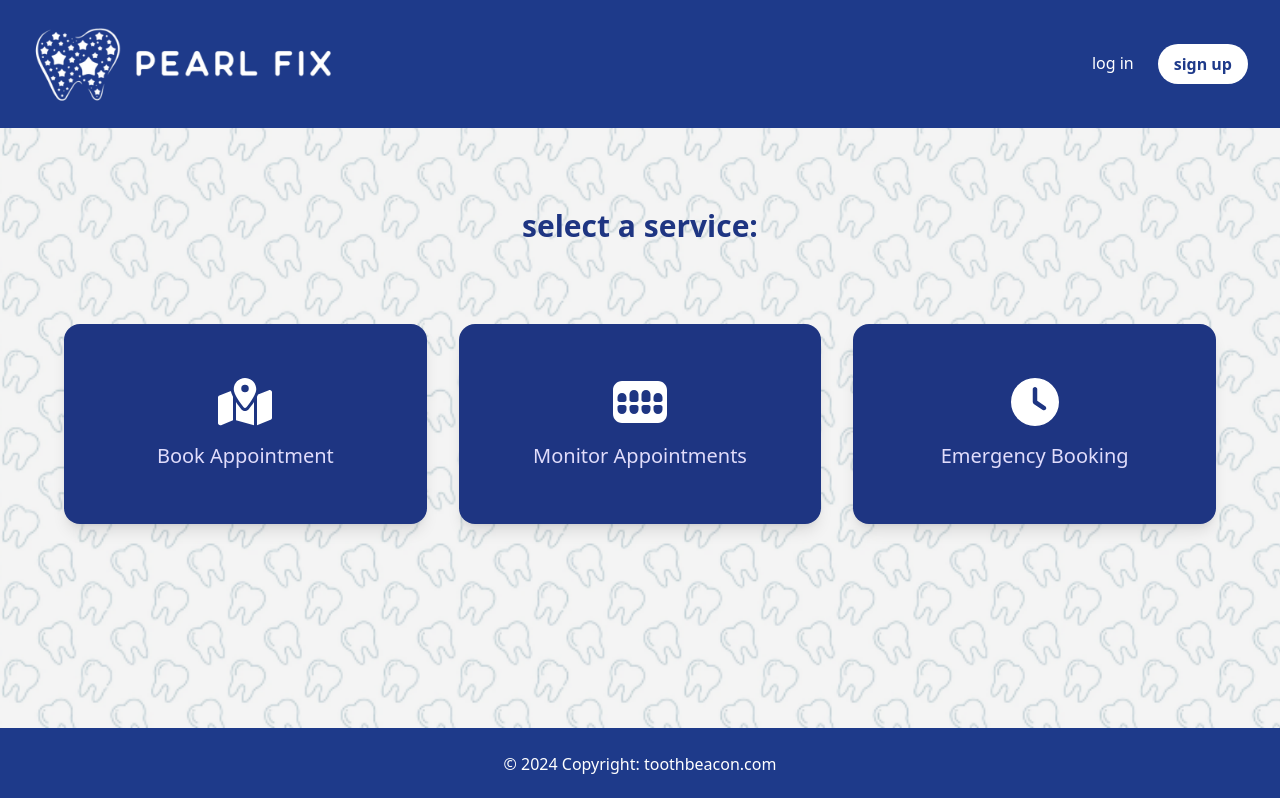
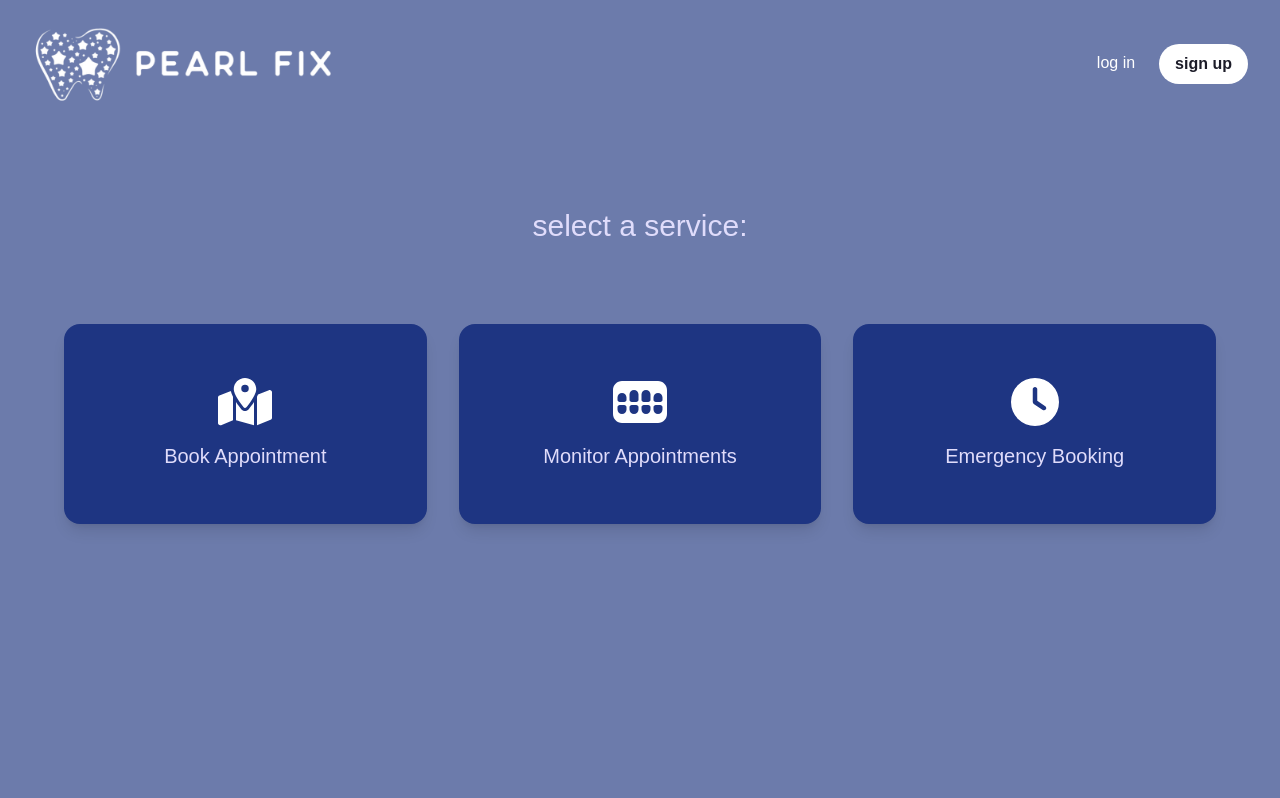
Before and after one commit to renney-11/pearl-fix, a Next.js app in the folder frontend/: page /patient-tool/landing-page in a window 1280 px wide. Shown: the top 798 px of the page. Built offline with nearby package versions, Linux system fonts and the light colour scheme.

Commit message:
#20 update overall design choices

```diff
--- a/frontend/app/page.tsx
+++ b/frontend/app/page.tsx
@@ -1,4 +1,3 @@
-import Footer from '@/src/components/footer';
 import Header from "@/src/components/header";
 import Background from '@/src/components/background';
 import SubBackground from '@/src/components/subbackground';
@@ -15,7 +14,6 @@ export default function App() {
       </main>
       </SubBackground>
       </Background>
-      <Footer />
     </div>
   );
 }
--- a/frontend/app/patient-tool/find-care/page.tsx
+++ b/frontend/app/patient-tool/find-care/page.tsx
@@ -1,4 +1,3 @@
-import Footer from '@/src/components/footer';
 import Header from '@/src/components/header';
 import SubBackground from '@/src/components/subbackground';
 import Background from '@/src/components/background';
@@ -18,7 +17,6 @@ export default function App() {
               <Map />
             </div>
           </SubBackground>
-          <Footer />
         </Background>
       </main>
     </div>
--- a/frontend/app/patient-tool/landing-page/page.tsx
+++ b/frontend/app/patient-tool/landing-page/page.tsx
@@ -3,10 +3,8 @@
 import React, { useState } from "react";
 import { FontAwesomeIcon } from "@fortawesome/react-fontawesome";
 import { faMapLocationDot, faTeeth, faClock } from "@fortawesome/free-solid-svg-icons";
-import Footer from "@/src/components/footer";
 import Header from "@/src/components/header";
 import Background from "@/src/components/background";
-
 
 interface Service {
   id: number;
@@ -28,13 +26,15 @@ const PatientLandingPage: React.FC = () => {
     <Background>
       <Header />
       <main className="text-center p-8 min-h-screen flex flex-col items-center justify-start mt-12">
-        <h2 className="text-3xl font-bold text-[#1E3582] mb-20">select a service:</h2>
+        <h2 className="text-3xl mb-20" style={{ color: "#E0DCFB" }}>
+          select a service:
+        </h2>
         <div className="grid grid-cols-1 md:grid-cols-3 gap-8 w-full max-w-screen-xl px-8">
           {services.map((service) => (
             <a
               key={service.id}
               href={service.link}
-              className={`bg-[#1E3582] text-white rounded-2xl p-10 flex flex-col items-center justify-center
+              className={`bg-[rgba(30,53,130,255)] text-white rounded-2xl p-10 flex flex-col items-center justify-center
                 shadow-lg hover:shadow-xl transition-transform transform ${
                   hovered === service.id ? "translate-y-[-6px]" : "translate-y-0"
                 }`}
@@ -48,7 +48,6 @@ const PatientLandingPage: React.FC = () => {
           ))}
         </div>
       </main>
-      <Footer />
     </Background>
   );
 };
--- a/frontend/src/components/background.tsx
+++ b/frontend/src/components/background.tsx
@@ -1,14 +1,18 @@
 import React from 'react';
+import Footer from './footer';
 
 interface BackgroundProps {
   children: React.ReactNode;
 }
+
 export default function Background({ children }: BackgroundProps) {
   return (
     <div
-      className="relative w-full min-h-screen bg-[url('/assets/teeth-background.jpg')] bg-cover bg-center overflow-y-auto"
+      className="relative w-full min-h-screen overflow-y-auto"
+      style={{ backgroundColor: 'rgba(108,123,171,40)' }}  // Set your desired background color
     >
       {children}
+      <Footer /> {/* Footer is part of the content flow */}
     </div>
   );
 }
--- a/frontend/src/components/footer.tsx
+++ b/frontend/src/components/footer.tsx
@@ -2,7 +2,7 @@ import React from 'react';
 
 export default function Footer() {
   return (
-    <footer className="bg-blue-900 py-6 px-8 fixed inset-x-0 bottom-0">
+    <footer className="bg-[rgba(108,123,171,40)] py-6 px-8">
       <div className="container mx-auto flex items-center justify-center">
         <p className="text-white text-center">
           © 2024 Copyright: toothbeacon.com
--- a/frontend/src/components/header.tsx
+++ b/frontend/src/components/header.tsx
@@ -1,6 +1,6 @@
 export default function Header() {
   return (
-    <nav className="bg-blue-900 py-6 px-8">
+    <nav className="bg-[rgba(108,123,171,40)] py-6 px-8">  {/* Updated to rgba(133, 134, 66, 1) */}
       <div className="container mx-auto flex items-center justify-between">
         <div className="flex items-center">
           <img
@@ -12,14 +12,14 @@ export default function Header() {
         <div className="flex items-center space-x-6">
           <a
             href="/login"
-            className="text-white hover:text-blue-300 relative group"
+            className="text-white hover:text-[#1C1C28] relative group"
           >
             log in
             <span className="block h-0.5 w-0 bg-white group-hover:w-full transition-all duration-300"></span>
           </a>
           <a
             href="/register"
-            className="px-4 py-2 bg-white text-blue-900 rounded-full font-semibold hover:bg-gray-200"
+            className="px-4 py-2 bg-white text-[#1C1C28] rounded-full font-semibold hover:bg-[#D9E3F0]"
           >
             sign up
           </a>
--- a/frontend/tailwind.config.ts
+++ b/frontend/tailwind.config.ts
@@ -12,9 +12,12 @@ export default {
       colors: {
         background: "var(--background)",
         foreground: "var(--foreground)",
-        'main-blue' : '#1E3582',
-        'transparent-blue' : 'rgba(108,123,171,0.4)',
-        'transparent-input' : 'rgba(0,0,0,0.25)',
+        'main-blue': '#1E3582',
+        'transparent-blue': 'rgba(108,123,171,0.4)',
+        'transparent-input': 'rgba(0,0,0,0.25)',
+      },
+      fontFamily: {
+        sans: ['Figtree', 'sans-serif'],
       },
     },
   },
```
Also changed, not shown: frontend/public/assets/teeth-background.jpg.
